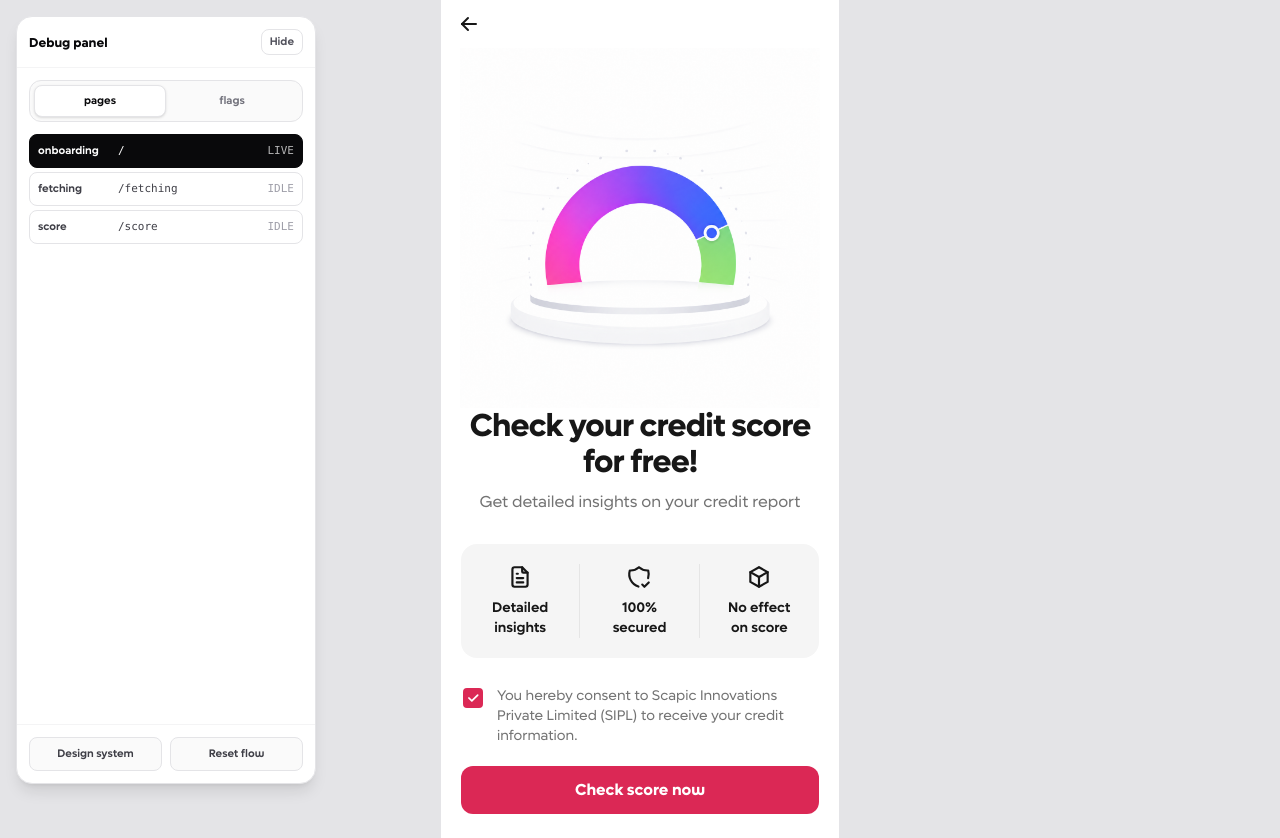
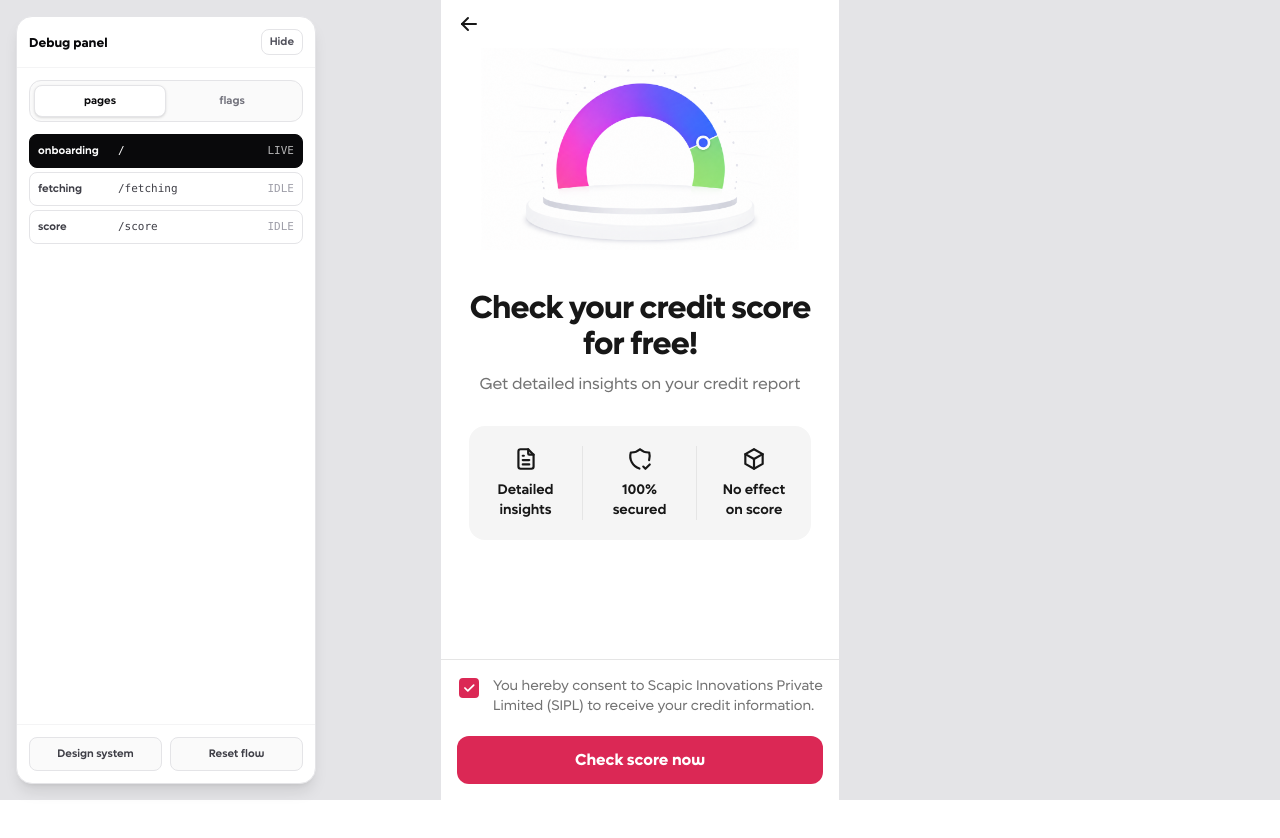
Before and after one commit to jothachil/credit-score-repo, a Next.js app: page / in a window 1280 px wide. After the commit the page ends 800 px from the top, so only its background shows below. Built offline with nearby package versions, Linux system fonts and the light colour scheme.

Commit message:
Update Onboarding component layout and visuals. Replace onboarding image with a new version, adjust spacing and styling for better UI consistency, and make the consent section sticky at the bottom of the screen.

```diff
--- a/app/page.js
+++ b/app/page.js
@@ -23,7 +23,7 @@ export default function Onboarding() {
   const [consented, setConsented] = useState(true);
 
   return (
-    <div className="flex flex-1 flex-col bg-background-primary">
+    <div className="flex flex-1 flex-col  bg-background-primary">
       {/* App bar */}
       <header className="flex items-center px-4 py-3">
         <button
@@ -37,17 +37,17 @@ export default function Onboarding() {
       </header>
 
       {/* Illustration */}
-      <div className="flex min-h-[240px] flex-1 items-center justify-center">
+      <div className="flex items-center justify-center">
         {/* biome-ignore lint/performance/noImgElement: prototype static asset */}
         <img
-          src="/onboarding-4.png"
+          src="/onboarding-5.png"
           alt="Credit score meter"
           className="h-auto w-full max-w-[360px] object-contain"
         />
       </div>
 
       {/* Heading */}
-      <div className="flex flex-col items-center gap-2 px-6 text-center">
+      <div className="mt-10 flex flex-col items-center gap-2 px-6 text-center">
         <h1 className="text-2xl leading-9 font-bold tracking-tight text-content-primary">
           Check your credit score for free!
         </h1>
@@ -57,7 +57,7 @@ export default function Onboarding() {
       </div>
 
       {/* Feature highlights */}
-      <div className="px-5 pt-7">
+      <div className="p-7">
         <div className="grid grid-cols-3 divide-x divide-border-primary rounded-2xl bg-background-secondary py-5">
           {FEATURES.map(({ id, icon: Icon, lines }) => (
             <div
@@ -77,8 +77,8 @@ export default function Onboarding() {
         </div>
       </div>
 
-      {/* Consent + CTA */}
-      <div className="flex flex-col gap-5 px-5 pt-7 pb-6">
+      {/* Consent + CTA — pinned to the bottom of the screen */}
+      <div className="sticky bottom-0 mt-auto flex flex-col gap-5 bg-background-primary p-4 border-t border-border-primary">
         <div className="flex items-start gap-3">
           <Checkbox
             id="consent"
```
Also changed, not shown: public/onboarding-5.png (added).
